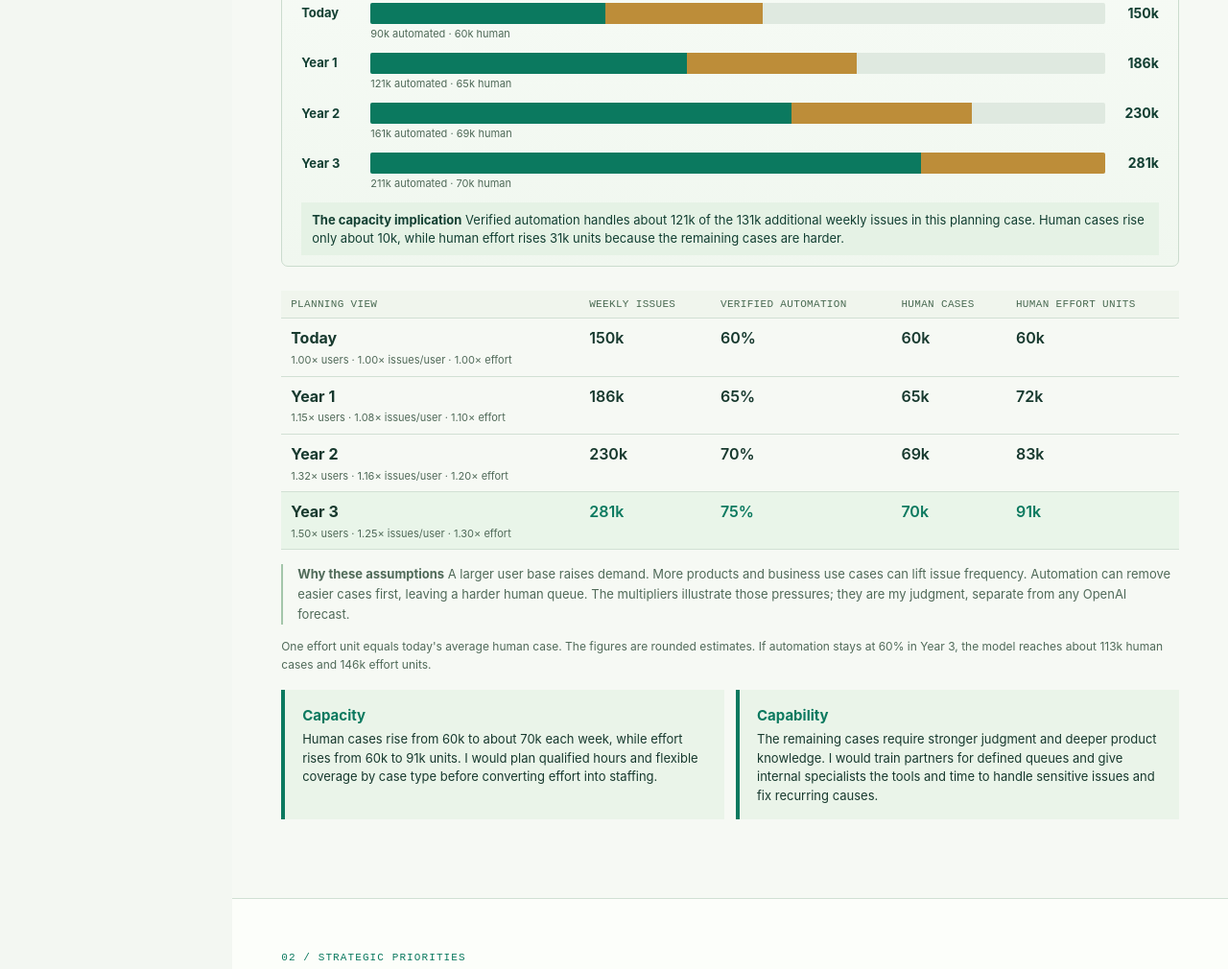
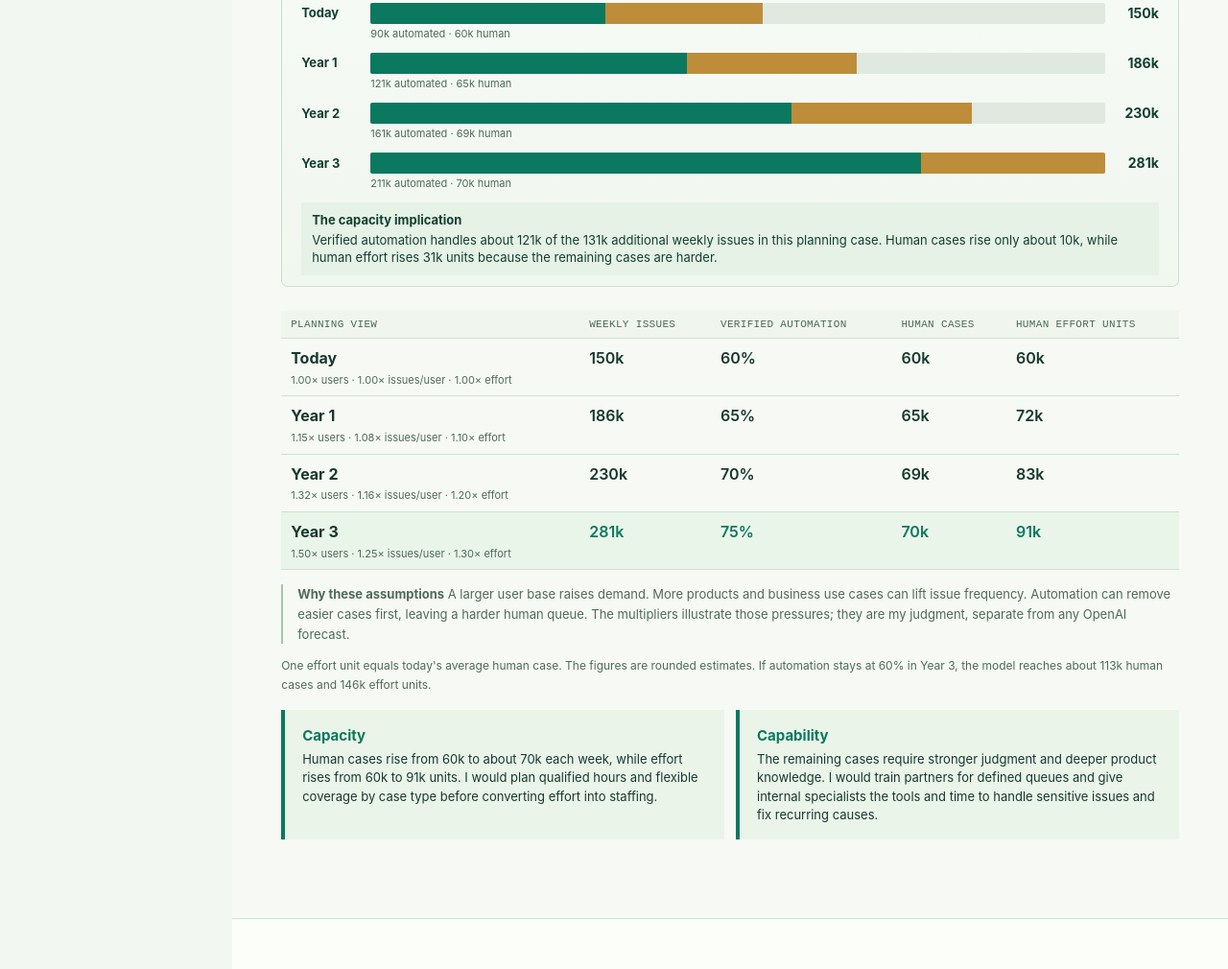
Before and after one commit to victorvictory88/Support-Operations-Lead, a website: page src/index.html in a window 1280 px wide. Shown: the part 1484-2494 px from the top of the page at 96% size. Drawn offline with Linux system fonts and the light colour scheme.

Commit message:
Separate capacity takeaway label

```diff
--- a/src/strategy.css
+++ b/src/strategy.css
@@ -53,6 +53,7 @@
 .volume-bar .automated{background:#0b795f}
 .volume-bar .human{background:#bd8d39}
 .chart-takeaway{font-size:13px;line-height:1.45;margin:11px 0 0;padding:9px 11px;background:#e5f2e5;color:var(--forest)}
+.chart-takeaway b{display:block;margin-bottom:2px}
 .issue-key{background:#0b795f}.effort-key{background:#bf8a2c}
 .chart-scroll{max-width:100%;overflow-x:auto}
 .glide-chart{display:block;width:100%;min-width:660px;height:auto;max-height:250px;margin-top:5px}
```
Also changed, not shown: 1 other file.
